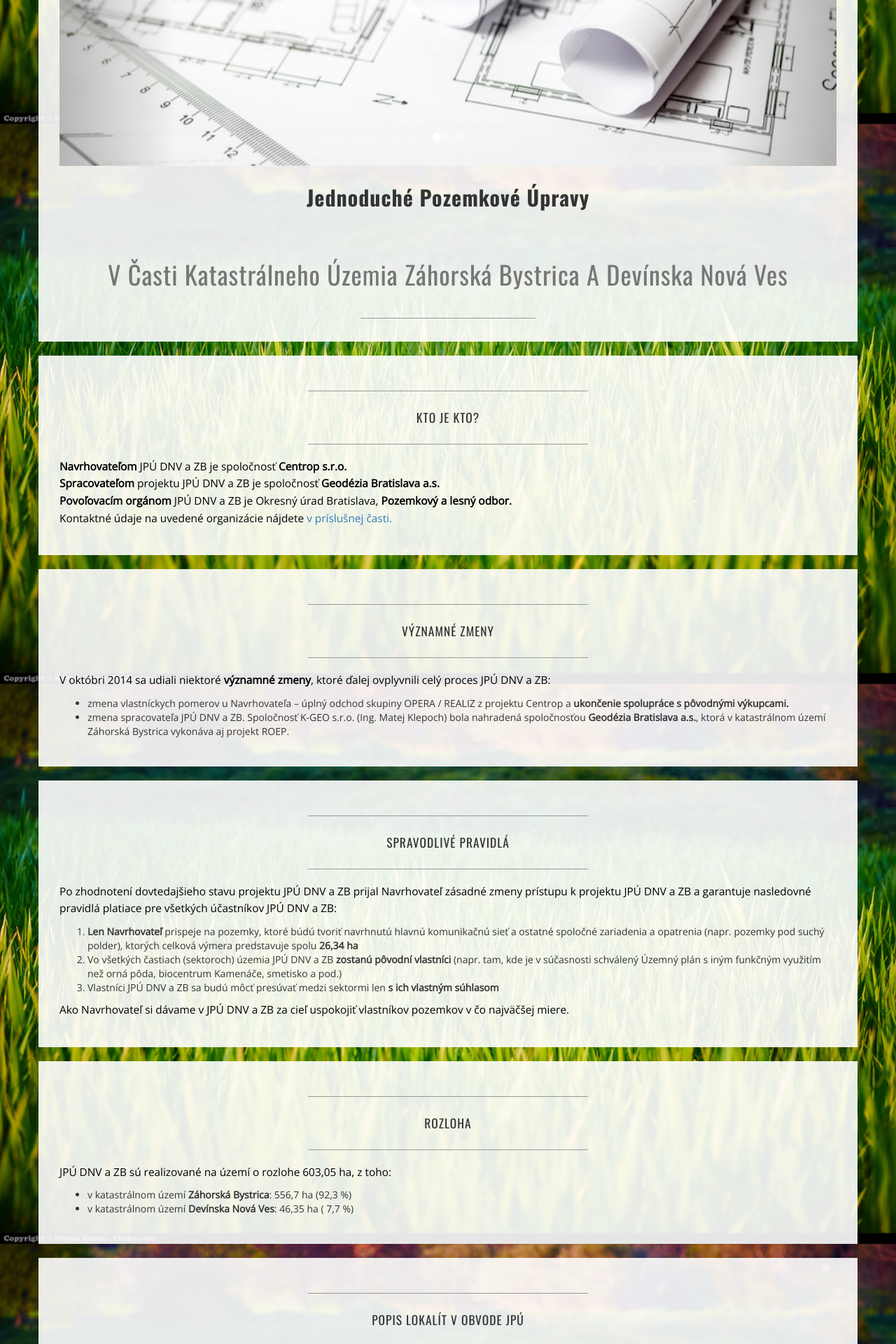
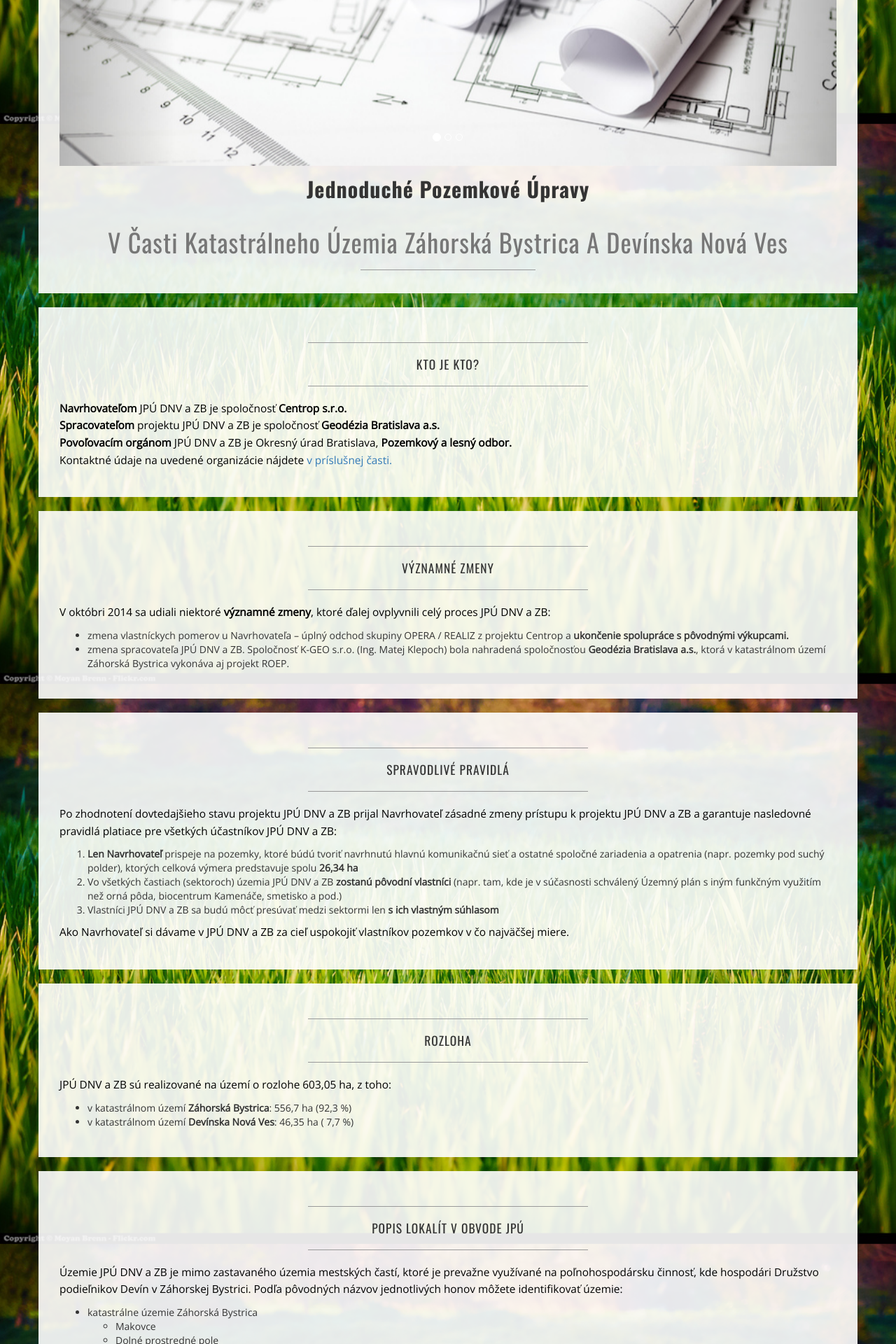
Before and after one commit to OHUSAR/pozemkove_upravy, a PHP site: page /index.php in a window 1280 px wide. Shown: the part 623-2543 px from the top of the page at 70% size. Run offline with PHP 8.4, Linux system fonts and the light colour scheme.

Commit message:
conflict resolution

```diff
--- a/sources/css/business-casual.css
+++ b/sources/css/business-casual.css
@@ -23,7 +23,7 @@ h6 {
     font-family: "Oswald", "Helvetica Neue",Helvetica,Arial,sans-serif;
     font-weight: 700;
     letter-spacing: 1px;
-    line-height: 2;
+    line-height: 1.2;
 }
 
 p {
--- a/sources/private/css/business-casual.css
+++ b/sources/private/css/business-casual.css
@@ -22,8 +22,8 @@ h6 {
     text-transform: uppercase;
     font-family: "Oswald", "Helvetica Neue",Helvetica,Arial,sans-serif;
     font-weight: 700;
-    letter-spacing: 1px;
     line-height: 2;
+    letter-spacing: 1.2px;
 }
 
 p {
```
